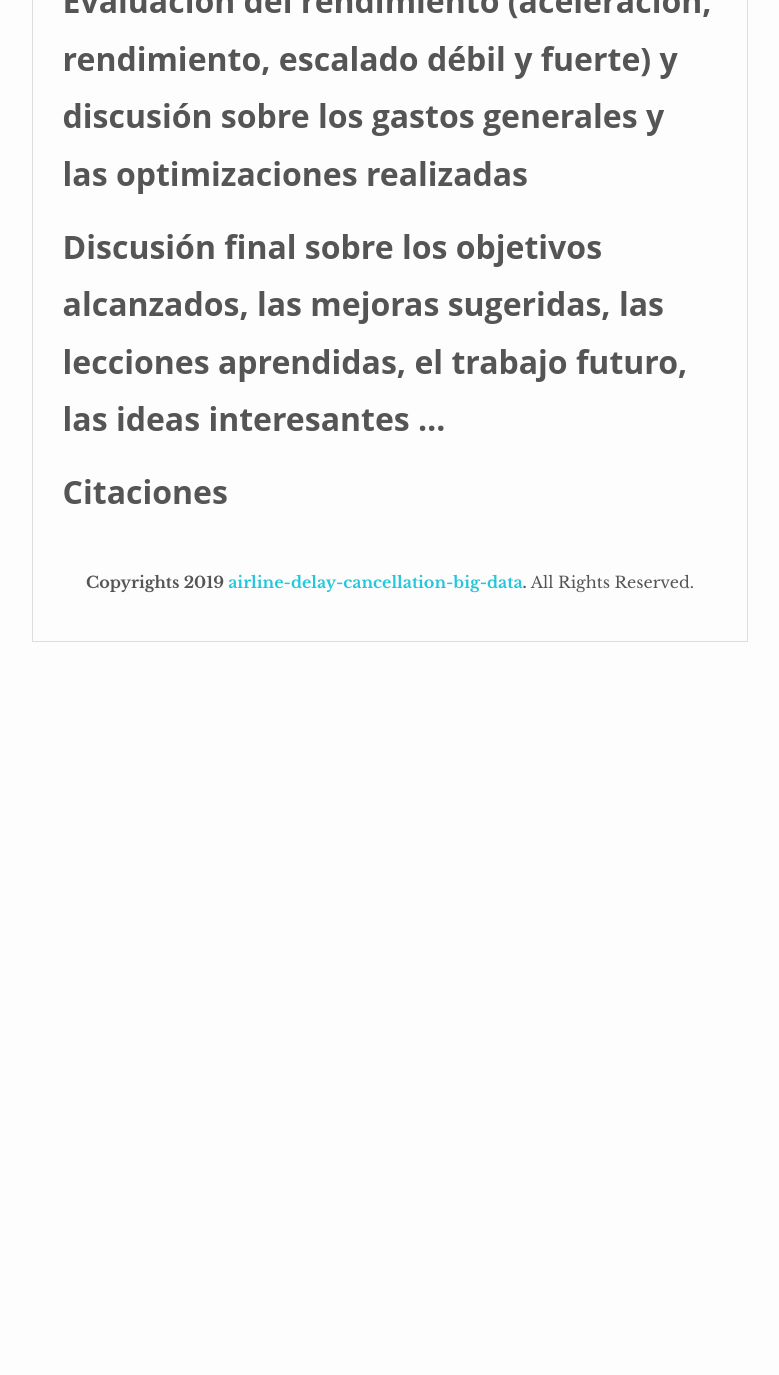
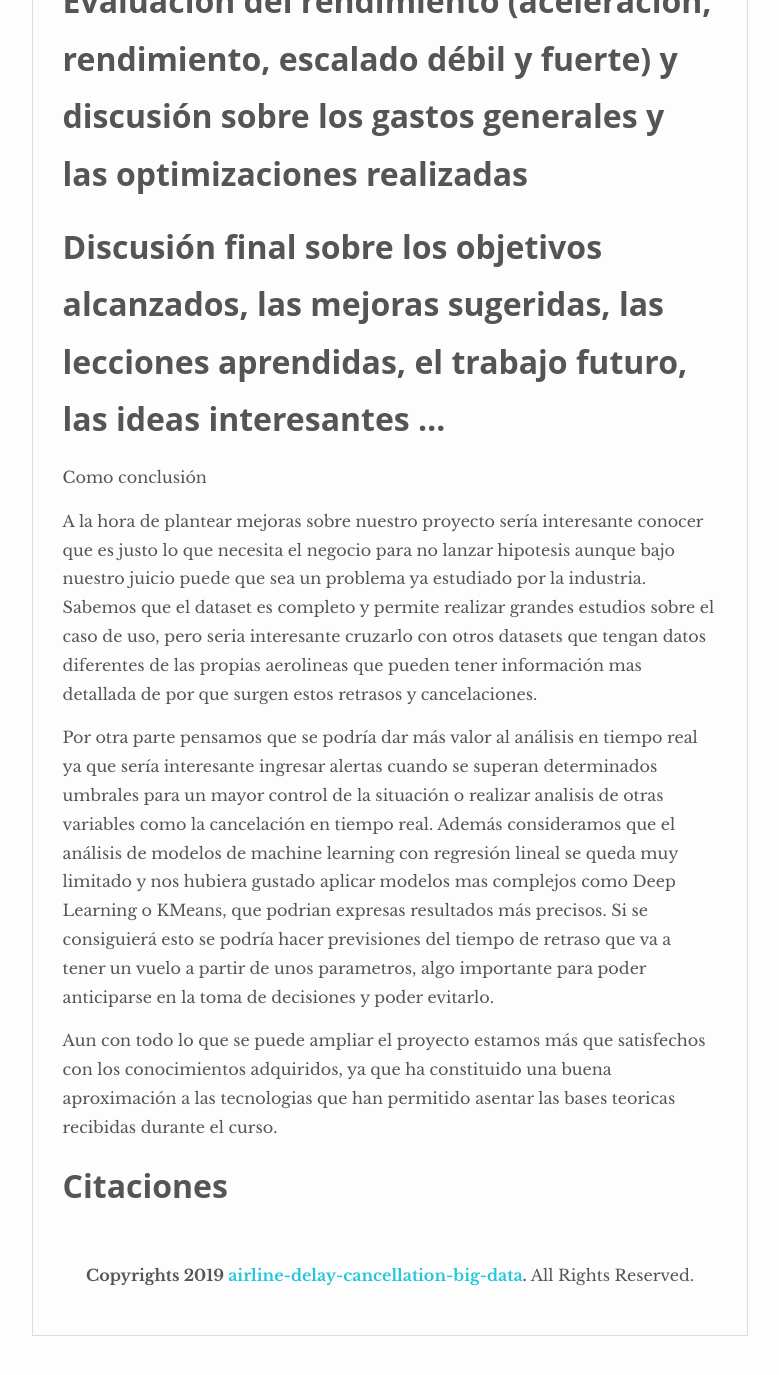
Before and after one commit to ivanfermena/Airline-Delay-Cancellation-Big-Data, a Jekyll site: the page built from _pages/documents.md, in a window 1280 px wide and 1400 px high, scrolled down 9088 px. Shown: the top 1375 px of the window, without its empty margins (250-1029 px from the left). Built offline with Jekyll 4.4.1, drawn with Linux system fonts in a browser that asks for light colours; before the commit the page ends 9794 px from its top, so only the background shows below that.

Commit message:
Documentacion

```diff
--- a/_pages/documents.md
+++ b/_pages/documents.md
@@ -102,6 +102,12 @@ Plataforma de datos inicial donde se pueden extraer más datos: [oficina de tran
 
 # **Discusión final sobre los objetivos alcanzados, las mejoras sugeridas, las lecciones aprendidas, el trabajo futuro, las ideas interesantes ...**
 
+Como conclusión
 
+A la hora de plantear mejoras sobre nuestro proyecto sería interesante conocer que es justo lo que necesita el negocio para no lanzar hipotesis aunque bajo nuestro juicio puede que sea un problema ya estudiado por la industria. Sabemos que el dataset es completo y permite realizar grandes estudios sobre el caso de uso, pero seria interesante cruzarlo con otros datasets que tengan datos diferentes de las propias aerolineas que pueden tener información mas detallada de por que surgen estos retrasos y cancelaciones.
+
+Por otra parte pensamos que se podría dar más valor al análisis en tiempo real ya que sería interesante ingresar alertas cuando se superan determinados umbrales para un mayor control de la situación o realizar analisis de otras variables como la cancelación en tiempo real. Además consideramos que el análisis de modelos de machine learning con regresión lineal se queda muy limitado y nos hubiera gustado aplicar modelos mas complejos como Deep Learning o KMeans, que podrian expresas resultados más precisos. Si se consiguierá esto se podría hacer previsiones del tiempo de retraso que va a tener un vuelo a partir de unos parametros, algo importante para poder anticiparse en la toma de decisiones y poder evitarlo.
+
+Aun con todo lo que se puede ampliar el proyecto estamos más que satisfechos con los conocimientos adquiridos, ya que ha constituido una buena aproximación a las tecnologias que han permitido asentar las bases teoricas recibidas durante el curso.
 
 # **Citaciones**
```
